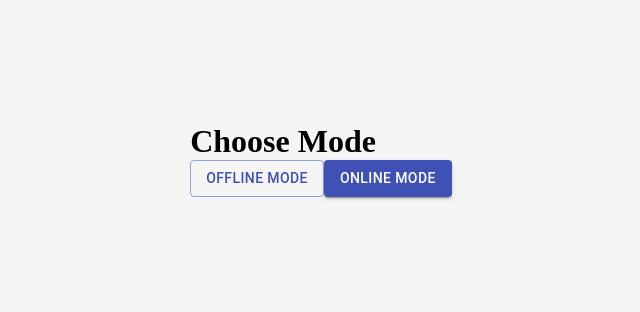
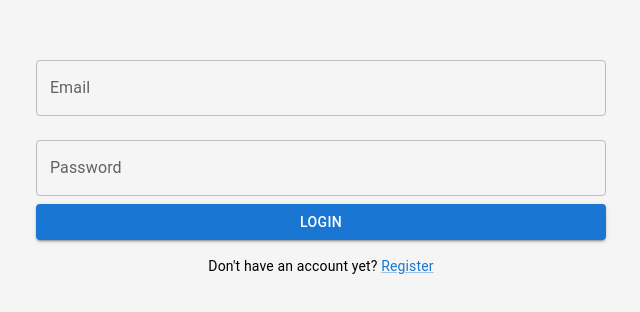
Before and after one commit to MekLiii/ProjectMGNFE, a React (Vite) app: page / in a window 1280 px wide. Shown: the part 200-512 px from the top of the page, without its empty margins (319-959 px from the left). Built offline with nearby package versions, Linux system fonts and the light colour scheme.

Commit message:
Removed choseMode page

```diff
--- a/src/App.tsx
+++ b/src/App.tsx
@@ -15,8 +15,8 @@ function App() {
     <BrowserRouter>
       <Routes>
         <Route element={<Layout />}>
-          <Route path="/" element={<ChooseMode />} />
-          <Route path="/login" element={<LoginPage />} />
+          {/* <Route path="/" element={<ChooseMode />} /> */}
+          <Route path="/" element={<LoginPage />} />
           <Route
             path="/project"
             element={
--- a/src/pages/LoginPage/LoginPage.tsx
+++ b/src/pages/LoginPage/LoginPage.tsx
@@ -1,7 +1,7 @@
 import { useEffect } from "react";
 import { useForm, Controller } from "react-hook-form";
 import { Button, TextField, Typography, Link } from "@mui/material";
-import { LoadingButton } from '@mui/lab';
+import { LoadingButton } from "@mui/lab";
 import { useDispatch, useSelector } from "react-redux";
 import { SubmitHandler } from "react-hook-form";
 import { Login } from "./Apis";
@@ -10,7 +10,6 @@ import { login as LoginRedux } from "@/redux/Slicers/Auth";
 import jwtDecode from "jwt-decode";
 import { IDataSubmit, IDecodeToken } from "./types";
 import { useNavigate } from "react-router-dom";
-
 
 const LoginPage = () => {
   const {
@@ -48,7 +47,9 @@ const LoginPage = () => {
         email: decodeToken.email,
         Guid: decodeToken.Guid,
       };
-      navigate("/project");
+      navigate("/project",{
+        replace:true
+      });
       dispatch(LoginRedux(payLoad));
     }
   }, [data]);
@@ -105,7 +106,13 @@ const LoginPage = () => {
         )}
       />
 
-      <LoadingButton type="submit" variant="contained" color="primary" fullWidth loading={isLoading}>
+      <LoadingButton
+        type="submit"
+        variant="contained"
+        color="primary"
+        fullWidth
+        loading={isLoading}
+      >
         Login
       </LoadingButton>
 
```
